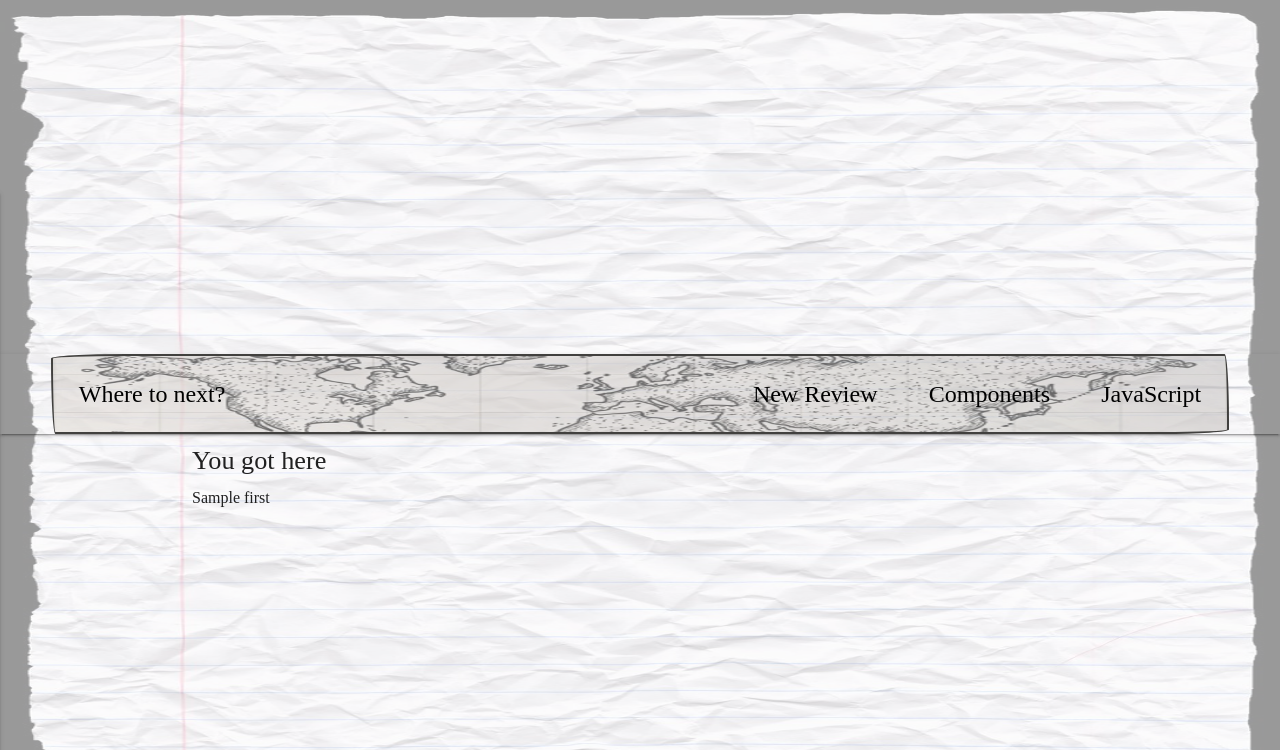
After one commit to SimonGeorgeNZ/Milestone_three, a Flask app: template templates/delete.html in a window 1280 px wide. The commit adds this page. Shown: the top 750 px of the page. Run offline with Flask 2, Linux system fonts and the light colour scheme; the template is opened without the code that fills it: most values are stand-ins (such as "Sample title", 1, 10 or a date in 2020); some libraries are stand-ins or nearby versions; some web fonts are replaced.

Commit message:
data passing from edit review page to delete review page correctly

```diff
--- a/app.py
+++ b/app.py
@@ -16,6 +16,10 @@ app.config["MONGO_DBNAME"] = "Milestone_three"
 app.config["MONGO_URI"] = os.getenv("MONGO_URI")
 
 mongo = PyMongo(app)
+
+MONGO_URI=os.environ.get('MONGO_URI')
+MONGO_DBNAME=os.environ.get('MONGO_DBNAME')
+
 
 db_categories = ["accommodation", "attractions", "cities", "countries", "first_info", "hospitality", "reviews", "title"]
 exceptions = ["England", "Wales", "Scotland", "Northern Ireland", "TEST"]
@@ -381,12 +385,17 @@ def update_final(final_id):
 #---------------Display newest reviews-----------------#
 
 
-#@app.route('/delete_review/<section_id>')
-#def delete_review(section_id):
+@app.route('/delete_section/<first_id>')
+def delete_section(first_id):
+    first = mongo.db.first_info.find_one({"_id": ObjectId(first_id)})
+    print(first)
+    return render_template('delete.html', first_id=first['_id'], first=first)
 
 
-
-
+@app.route('/delete')
+def delete():
+    mongo.db.deleteOne({'_id': ObjectId(section_id)})
+    return render_template('delete.html',)
 
 
 if __name__ == '__main__':
--- /dev/null
+++ b/templates/delete.html
@@ -0,0 +1,9 @@
+{% extends 'base.html' %} {% block content %}
+<h5>You got here</h5>
+
+{{first.review_title}}
+
+
+
+
+{% endblock %}
--- a/templates/editfirst.html
+++ b/templates/editfirst.html
@@ -5,16 +5,17 @@
     <input type="hidden" id="review_title" name="review_title" value="{{title.review_title}}" readonly />
     <h5>Trip dates</h5>
     <p><strong> If this was a day trip, simply select the same date for start and end date</strong></p>
-      <div class="input-field col s12 ">
+      <div class="input-field col s12 m6">
         <i class="material-icons prefix">map</i>
         <input id="start_date" name="start_date" type="text" class="datepicker">
         <label for="start_date">Start date - Required</label>
       </div>
-      <div id="endDate" class="input-field col s12 ">
+      <div id="endDate" class="input-field col s12 m6">
         <i class="material-icons prefix">map</i>
         <input id="end_date" name="end_date" type="text" class="datepicker">
         <label for="end_date">End date - Required</label>
       </div>
+      <div class="row">
     <div class="input-field col s12 l6">
     <select id="reason" name="reason">
       <option value="{{first.reason}}" disabled selected>Business, pleasure or other?</option>
@@ -32,6 +33,7 @@
       <option value="Tour">Tour</option>
     </select>
     <label for="s_or_g">Currently - {{first.s_or_g}}</label>
+    </div>
     </div>
       <div class="input-field col s12">
         <i class="material-icons prefix">Map</i>
--- a/templates/viewreview.html
+++ b/templates/viewreview.html
@@ -40,7 +40,7 @@
                   </div>
                 </div>
                 <a href="{{url_for('edit_first', first_id=first._id)}}"  class="lined thin waves-effect waves-light btn-large btn">Edit</a>
-                <a href="{{url_for('delete_review', section_id=first._id)}}"  class="lined thin waves-effect waves-light btn-large btn">Edit</a>
+                <a href="{{url_for('delete_section', first_id=first._id)}}"  class="lined thin waves-effect waves-light btn-large btn">Delete this section</a>
           </div>
             </span>
             </div>
```
